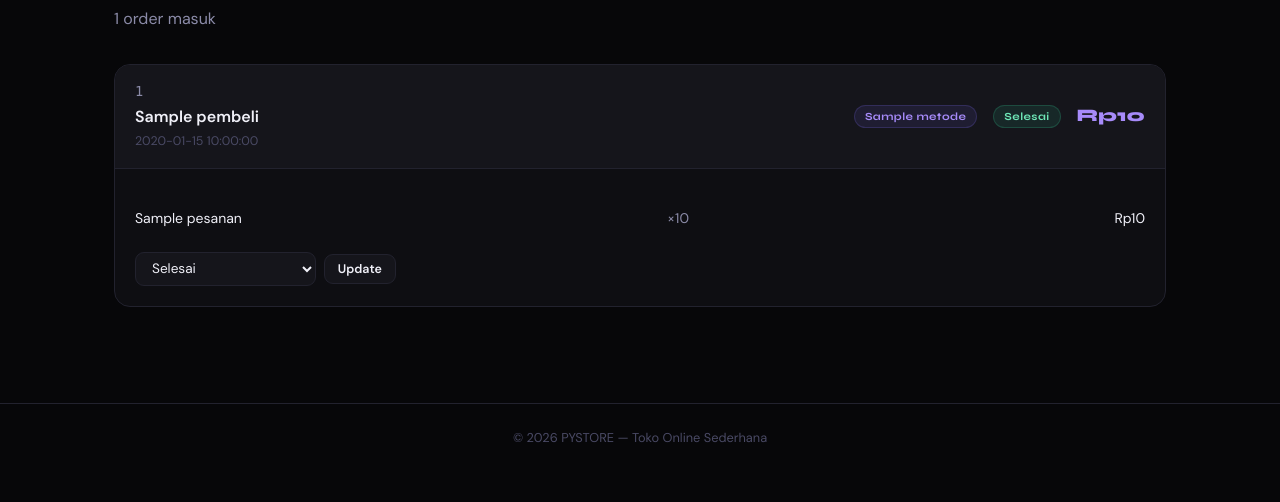
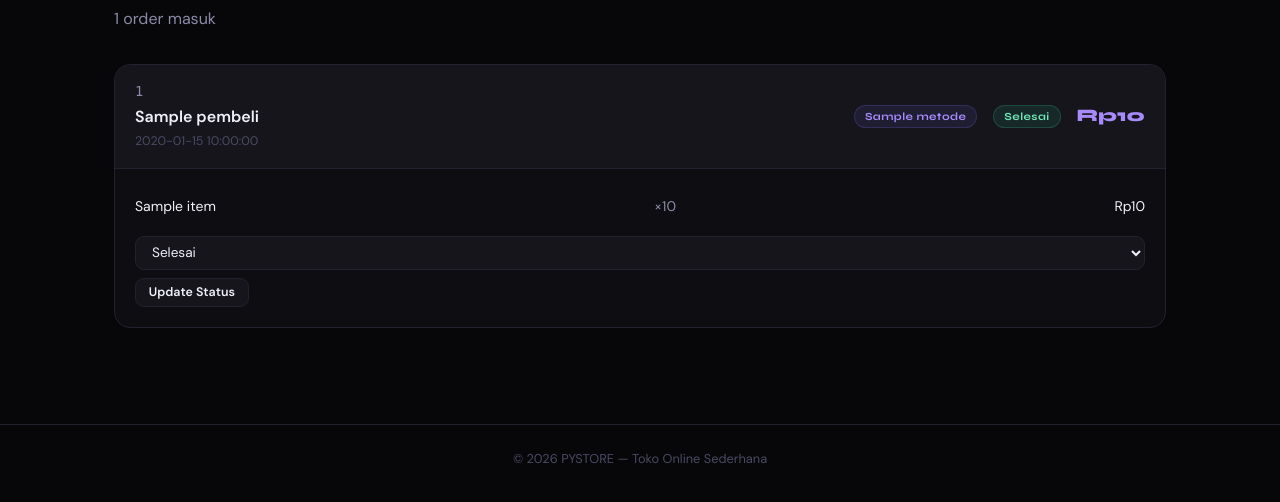
Before and after one commit to GabHub7/pystore, a Flask app: template templates/admin_orders.html in a window 1280 px wide. Shown: the part 144-646 px from the top of the page. Run offline with Flask 3, Linux system fonts and the light colour scheme; the template is opened without the code that fills it: most values are stand-ins (such as "Sample title", 1, 10 or a date in 2020).

Commit message:
Update admin_orders.html

```diff
--- a/templates/admin_orders.html
+++ b/templates/admin_orders.html
@@ -2,23 +2,11 @@
 {% block title %}Orders – PYSTORE Admin{% endblock %}
 {% block head %}
 <style>
-.order-card {
-  background:var(--surface); border:1px solid var(--border);
-  border-radius:16px; margin-bottom:1rem; overflow:hidden;
-}
-.order-head {
-  display:flex; align-items:center; justify-content:space-between;
-  padding:1rem 1.25rem; border-bottom:1px solid var(--border);
-  flex-wrap:wrap; gap:.75rem; background:var(--surface2);
-}
-.order-body { padding:1.25rem; }
-.order-items { margin-top:.75rem; }
-.order-item-row {
-  display:flex; justify-content:space-between; align-items:center;
-  padding:.4rem 0; font-size:.875rem; border-bottom:1px solid var(--border);
-}
-.order-item-row:last-child { border-bottom:none; }
-.status-form { display:flex; gap:.5rem; align-items:center; }
+.order-card{background:var(--surface);border:1px solid var(--border);border-radius:16px;margin-bottom:1rem;overflow:hidden;}
+.order-head{display:flex;align-items:center;justify-content:space-between;padding:1rem 1.25rem;border-bottom:1px solid var(--border);flex-wrap:wrap;gap:.75rem;background:var(--surface2);}
+.order-body{padding:1.25rem;}
+.order-item-row{display:flex;justify-content:space-between;align-items:center;padding:.4rem 0;font-size:.875rem;border-bottom:1px solid var(--border);}
+.order-item-row:last-child{border-bottom:none;}
 </style>
 {% endblock %}
 {% block content %}
@@ -56,20 +44,33 @@
         </p>
       </div>
     </div>
+
     <div class="order-body">
-      {% if p.metode == 'COD' and p.get('nama_penerima') %}
+      {# INFO COD #}
+      {% if p.metode == 'COD' %}
+        {% if p.nama_penerima %}
         <div style="background:var(--gold-dim);border:1px solid rgba(240,180,41,.2);border-radius:10px;padding:.75rem 1rem;margin-bottom:.75rem;font-size:.85rem;">
           📦 <strong>{{ p.nama_penerima }}</strong> — {{ p.telepon }}<br>
           <span class="text-muted">{{ p.alamat }}</span>
           {% if p.catatan %}<br><span class="text-muted">Catatan: {{ p.catatan }}</span>{% endif %}
         </div>
         {% endif %}
-      {% if p.metode == 'Transfer Bank' and p.get('bank_pengirim') %}
-      <p style="font-size:.85rem;color:var(--text2);margin-bottom:.75rem;">🏦 Transfer dari bank: <strong>{{ p.bank_pengirim }}</strong></p>
       {% endif %}
 
-      <div class="order-items">
-        {% for item in p.items %}
+      {# INFO TRANSFER #}
+      {% if p.metode == 'Transfer Bank' %}
+        {% if p.bank_pengirim %}
+        <p style="font-size:.85rem;color:var(--text2);margin-bottom:.75rem;">
+          🏦 Transfer dari bank: <strong>{{ p.bank_pengirim }}</strong>
+        </p>
+        {% endif %}
+      {% endif %}
+
+      {# DAFTAR ITEM — pakai produk bukan items (hindari bentrok dict.items()) #}
+      {% set produk_list = p.produk if p.produk is defined else p.items_list if p.items_list is defined else [] %}
+      {% if produk_list %}
+      <div style="margin-bottom:.75rem;">
+        {% for item in produk_list %}
         <div class="order-item-row">
           <span>{{ item.nama }}</span>
           <span class="text-muted">×{{ item.jumlah }}</span>
@@ -77,20 +78,18 @@
         </div>
         {% endfor %}
       </div>
+      {% endif %}
 
-      <div style="margin-top:1rem;display:flex;align-items:center;gap:.75rem;flex-wrap:wrap;">
-        <form method="POST" action="/admin/update-status/{{ p.order_id }}" class="status-form">
+      {# UPDATE STATUS #}
+      <form method="POST" action="/admin/update-status/{{ p.order_id }}"
+            style="display:flex;gap:.5rem;align-items:center;flex-wrap:wrap;margin-top:.5rem;">
         <select name="status" style="font-size:.85rem;padding:.4rem .75rem;border-radius:9px;">
-            <option {% if p.status=='Menunggu Verifikasi' %}selected{% endif %}>Menunggu Verifikasi</option>
-            <option {% if p.status=='Menunggu Konfirmasi' %}selected{% endif %}>Menunggu Konfirmasi</option>
-            <option {% if p.status=='Diproses' %}selected{% endif %}>Diproses</option>
-            <option {% if p.status=='Dikirim' %}selected{% endif %}>Dikirim</option>
-            <option {% if p.status=='Selesai' %}selected{% endif %}>Selesai</option>
-            <option {% if p.status=='Dibatalkan' %}selected{% endif %}>Dibatalkan</option>
+          {% for s in ['Menunggu Verifikasi','Menunggu Konfirmasi','Diproses','Dikirim','Selesai','Dibatalkan'] %}
+          <option {% if p.status == s %}selected{% endif %}>{{ s }}</option>
+          {% endfor %}
         </select>
-          <button type="submit" class="btn btn-secondary btn-sm">Update</button>
+        <button type="submit" class="btn btn-secondary btn-sm">Update Status</button>
       </form>
-      </div>
     </div>
   </div>
   {% endfor %}
```
Lines whose indentation alone changed are shown as unchanged.
